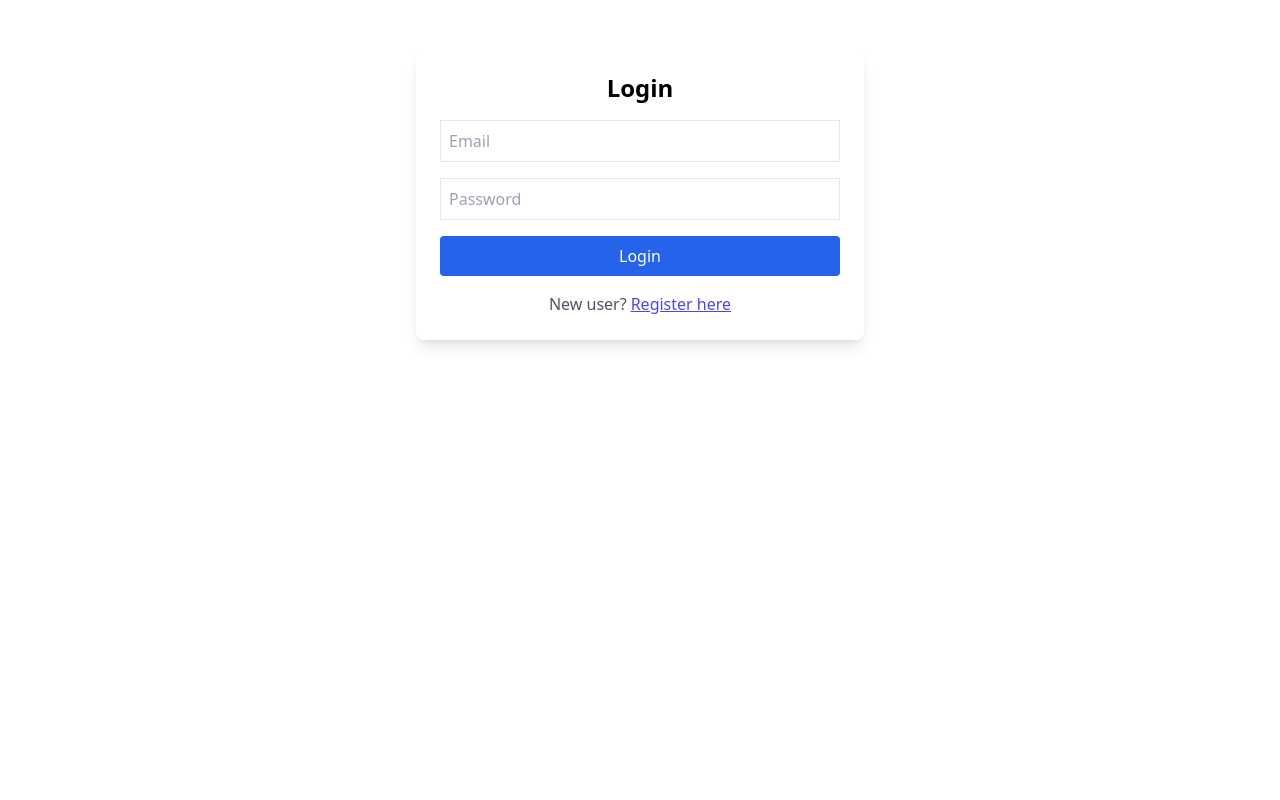
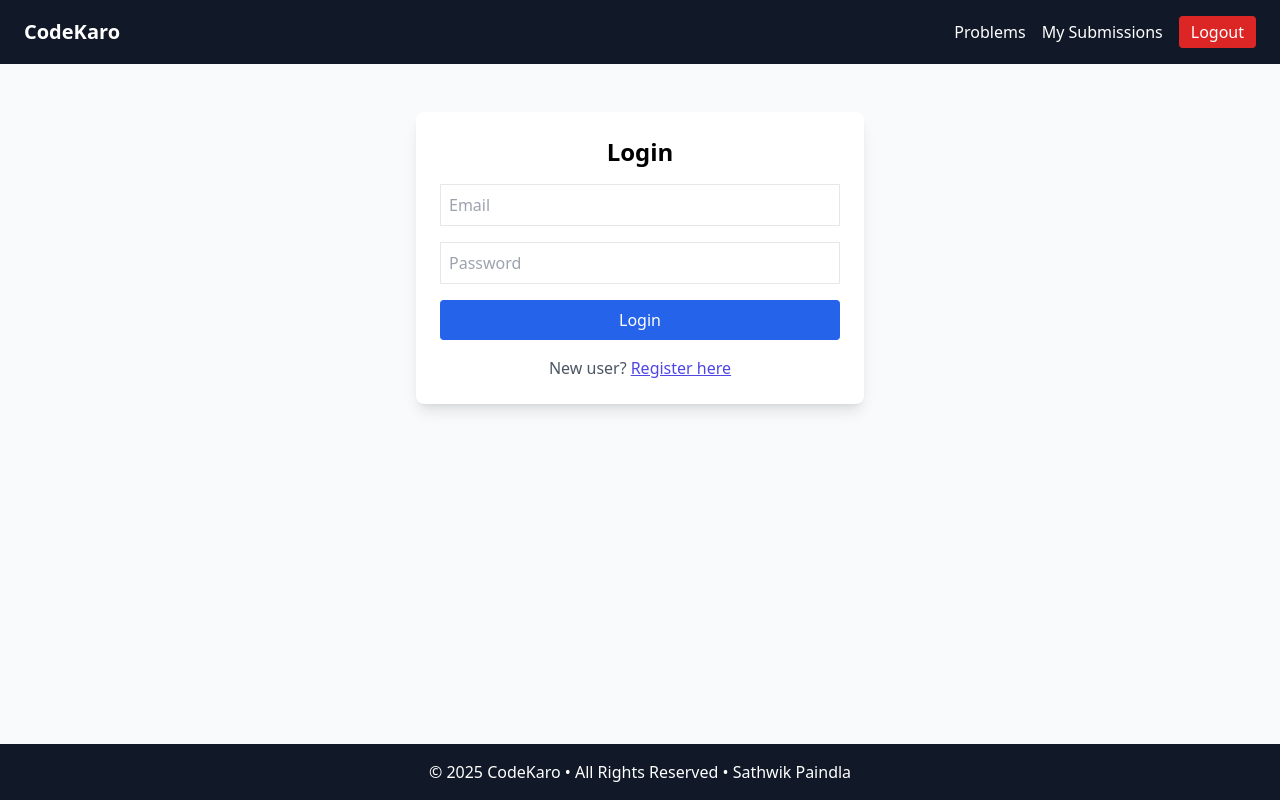
Before and after one commit to sathwik-paindla/codekaro, a React (Create React App) app in the folder frontend/: page /login in a window 1280 px wide. Built offline with nearby package versions, Linux system fonts and the light colour scheme; sample sign-in values are in the browser's storage.

Commit message:
Added UI for login,register pages and Navbar

```diff
--- a/frontend/src/App.js
+++ b/frontend/src/App.js
@@ -1,18 +1,23 @@
-import { BrowserRouter as Router, Routes, Route, Navigate} from "react-router-dom";
+import { BrowserRouter as Router, Routes, Route, Navigate, BrowserRouter} from "react-router-dom";
 import Login from "./pages/login";
 import Register from "./pages/register";
+import Layout from "./components/Layout";
 
 
 
 export default function App() {
 return (
-  <Router>
-<Routes>
-<Route path="/" element={<Navigate to="/login" />} />
-<Route path="/login" element={<Login />} />
-<Route path="/register" element={<Register />} />
+  <BrowserRouter>
+    <Layout>
+      <Routes>
+        <Route path="/" element={<Navigate to="/login" />} />
+        <Route path="/login" element={<Login />} />
+        <Route path="/register" element={<Register />} />
 
-</Routes>
-</Router>
+    </Routes>
+    </Layout>
+
+  </BrowserRouter>
+
 );
 }
--- /dev/null
+++ b/frontend/src/components/Footer.jsx
@@ -0,0 +1,9 @@
+import React from "react";
+
+export default function Footer() {
+  return (
+    <footer className="bg-gray-900 text-white text-center py-4">
+      © {new Date().getFullYear()} CodeKaro • All Rights Reserved • Sathwik Paindla
+    </footer>
+  );
+}
--- /dev/null
+++ b/frontend/src/components/Layout.jsx
@@ -0,0 +1,13 @@
+import React from "react";
+import Navbar from "../components/Navbar";
+import Footer from "../components/Footer";
+
+export default function Layout({ children }) {
+  return (
+    <div className="min-h-screen flex flex-col">
+      <Navbar />
+      <main className="flex-1 bg-gray-50">{children}</main>
+      <Footer />
+    </div>
+  );
+}
--- /dev/null
+++ b/frontend/src/components/Navbar.jsx
@@ -0,0 +1,38 @@
+import React from "react";
+import { Link, useNavigate } from "react-router-dom";
+import { useAuth } from "../context/AuthContext";
+
+export default function Navbar() {
+  const { user, logout } = useAuth();
+  const navigate = useNavigate();
+
+  const handleLogout = () => {
+    logout();
+    navigate("/login");
+  };
+
+  return (
+    <nav className="bg-gray-900 text-white px-6 py-4 flex justify-between items-center">
+      <div className="text-xl font-bold">
+        <Link to="/">CodeKaro</Link>
+      </div>
+
+      <div className="flex items-center gap-4">
+        <Link to="/problems" className="hover:text-gray-300">Problems</Link>
+        {user ? (
+          <>
+            <Link to="/submissions" className="hover:text-gray-300">My Submissions</Link>
+            <button onClick={handleLogout} className="bg-red-600 px-3 py-1 rounded">
+              Logout
+            </button>
+          </>
+        ) : (
+          <>
+            <Link to="/login" className="hover:text-gray-300">Login</Link>
+            <Link to="/register" className="bg-blue-600 px-3 py-1 rounded">Register</Link>
+          </>
+        )}
+      </div>
+    </nav>
+  );
+}
--- a/frontend/src/context/AuthContext.js
+++ b/frontend/src/context/AuthContext.js
@@ -20,6 +20,8 @@ export const AuthProvider = ({ children }) => {
   const login = (userData, token) => {
     localStorage.setItem("token", token);
     setUser(userData);
+    //console.log(userData);
+    console.log(user);
   };
 
   const logout = () => {
```
